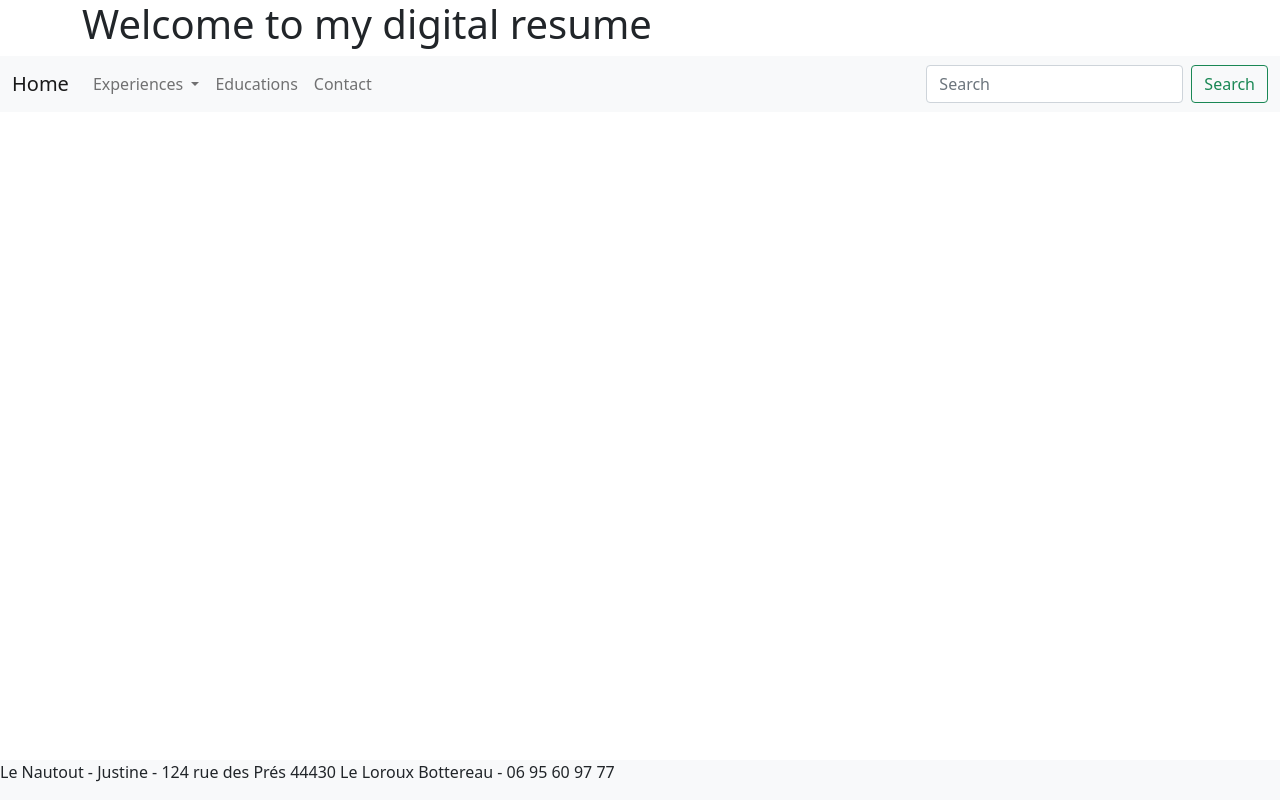
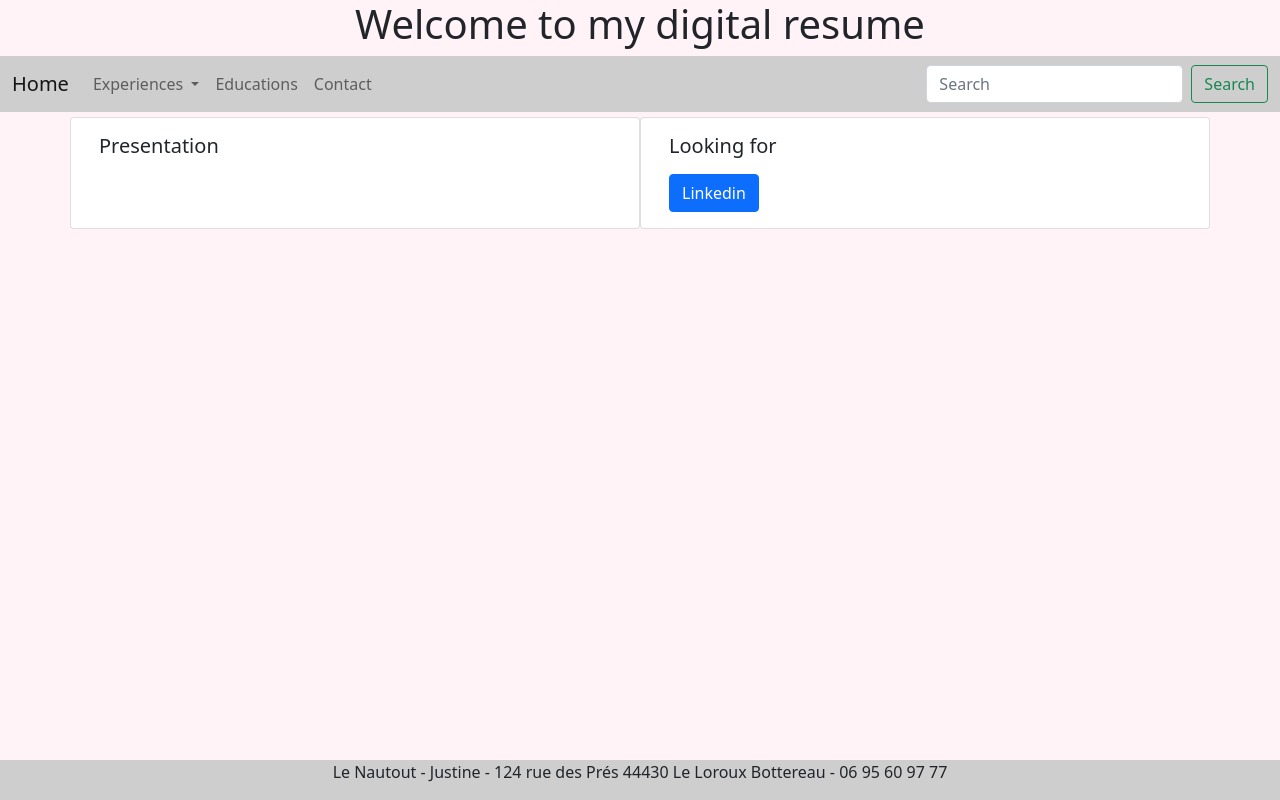
Before and after one commit to JustineLn44/jlenautout.github.io, a plain HTML site: page index.html in a window 1280 px wide. Drawn offline with nearby package versions, Linux system fonts and the light colour scheme.

Commit message:
index.html - add presentation card and looking for card

```diff
--- a/index.html
+++ b/index.html
@@ -7,18 +7,20 @@
     <meta name="viewport" content="width=device-width, initial-scale=1.0">
     <link href="https://cdn.jsdelivr.net/npm/bootstrap@5.1.1/dist/css/bootstrap.min.css" rel="stylesheet"
         integrity="sha384-F3w7mX95PdgyTmZZMECAngseQB83DfGTowi0iMjiWaeVhAn4FJkqJByhZMI3AhiU" crossorigin="anonymous">
+    <link rel="stylesheet" href="style.css" />
     <title>Le Nautout Justine</title>
 </head>
 
-<body>
-    <header>
+<body class="color-pink">
+    <div class="content">
+        <header class="color-pink">
             <div class="container">
-            <div class="row">
+                <div class="row text-center">
                     <h1 class="col-12">Welcome to my digital resume</h1>
                 </div>
             </div>
 
-        <nav class="navbar navbar-expand-lg navbar-light bg-light">
+            <nav class="navbar navbar-expand-lg navbar-light color-gray">
                 <div class="container-fluid">
                     <a class="navbar-brand" href="index.html">Home</a>
                     <button class="navbar-toggler" type="button" data-bs-toggle="collapse"
@@ -54,15 +56,37 @@
             </nav>
         </header>
         <main>
-
+            <section>
+                <article>
+                    <div class="container">
+                        <div class="row">
+                            <div class="card col-sm-12 col-md-6 margin-5">
+                                <div class="card-body ">
+                                    <h5 class="card-title">Presentation</h5>
+                                    <p class="card-text"></p>
+                                </div>
+                            </div>
+                            <div class="card col-sm-12 col-md-6 margin-5">
+                                <div class="card-body">
+                                    <h5 class="card-title">Looking for</h5>
+                                    <p class="card-text"></p>
+                                    <a href="#" class="btn btn-primary">Linkedin</a>
+                                </div>
+                            </div>
+                        </div>
+                    </div>
+                </article>
+                <article>
+                </article>
+            </section>
         </main>
         <aside>
-
         </aside>
-    <div class="fixed-bottom bg-light"><footer>
-        <address  class="col-12 ">Le Nautout - Justine - 124 rue des Prés 44430 Le Loroux Bottereau - 06 95 60 97 77</address>
-    </footer></div>
-
+    </div>
+    <footer class="color-gray text-center">
+        <address class="col-12 ">Le Nautout - Justine - 124 rue des Prés 44430 Le Loroux Bottereau - 06 95 60 97 77
+        </address>
+    </footer>
     <script src="https://cdn.jsdelivr.net/npm/bootstrap@5.1.1/dist/js/bootstrap.bundle.min.js"
         integrity="sha384-/bQdsTh/da6pkI1MST/rWKFNjaCP5gBSY4sEBT38Q/9RBh9AH40zEOg7Hlq2THRZ"
         crossorigin="anonymous"></script>
--- /dev/null
+++ b/style.css
@@ -0,0 +1,26 @@
+.color-pink{
+    background-color: #FFF3F7;
+}
+.color-gray{
+    background-color: #CECECE;
+}
+
+html, body{
+    height: 100%;
+}
+
+body{
+    display: flex;
+    flex-direction: column;
+}
+.content{
+    flex: 1 0 auto;
+}
+footer{
+    flex-shrink: 0;
+}
+
+.margin-5{
+    margin-top: 5px;
+    margin-bottom: 5px;
+}
```
Lines whose indentation alone changed are shown as unchanged.
